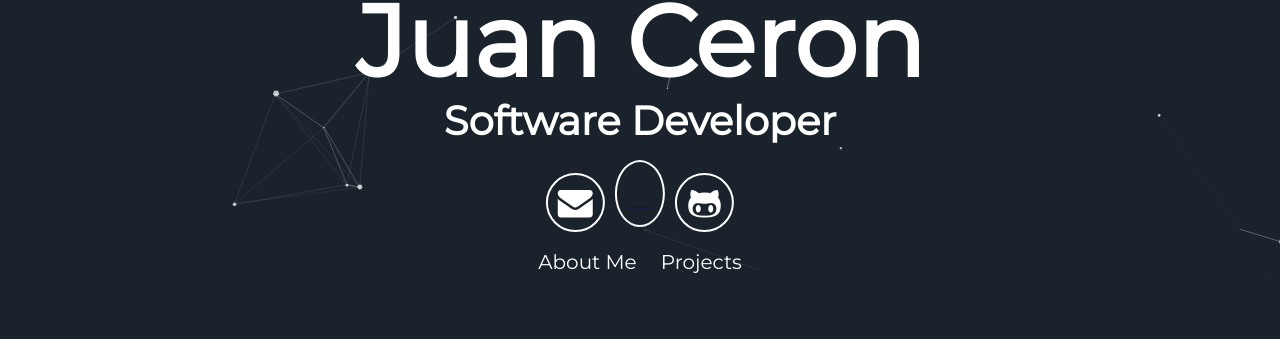
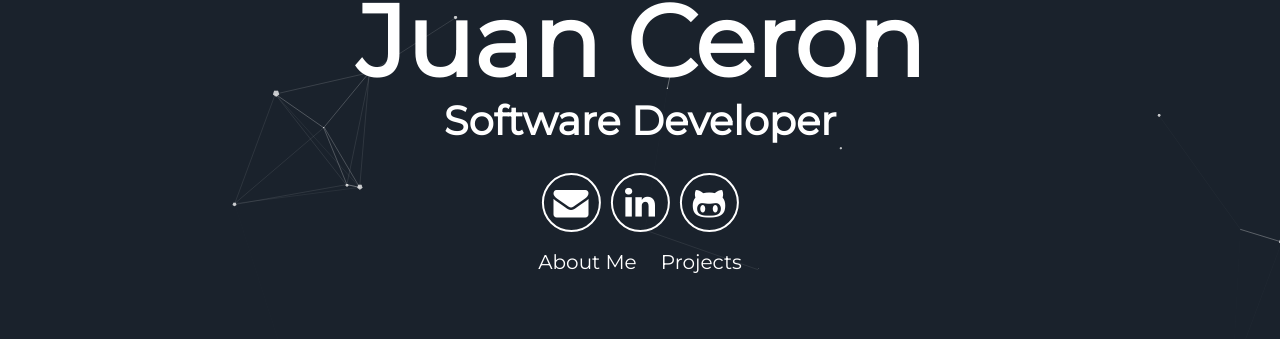
Before and after one commit to JuanCeron023/portfolio, a Jekyll site: the page built from index.html, in a window 1280 px wide. Shown: the part 351-690 px from the top of the page. Built offline with Jekyll 4.4.1, drawn with Linux system fonts in a browser that asks for light colours.

Commit message:
Create header.html

```diff
--- a/_includes/header.html
+++ b/_includes/header.html
@@ -6,7 +6,7 @@
       </h1>
       <div class="header-icons">
         <a aria-label="Send email" href = "mailto: juanceron256@gmail.com" <i class="icon fa fa-envelope"></i></a>
-        <a aria-label="My Linkedin" target="_blank" href="https://www.linkedin.com/in/juanmanuelceronaraujo/"><i class="icon fa-linkedin" aria-hidden="true"></i></a>
+        <a aria-label="My Linkedin" target="_blank" href="https://www.linkedin.com/in/juanmanuelceronaraujo/"><i class="icon fa fa-linkedin" aria-hidden="true"></i></a>
         <a aria-label="My Github" target="_blank" href="https://github.com/JuanCeron023"><i class="icon fa fa-github-alt" aria-hidden="true"></i></a>
       </div>
       <div class="header-links">
```
